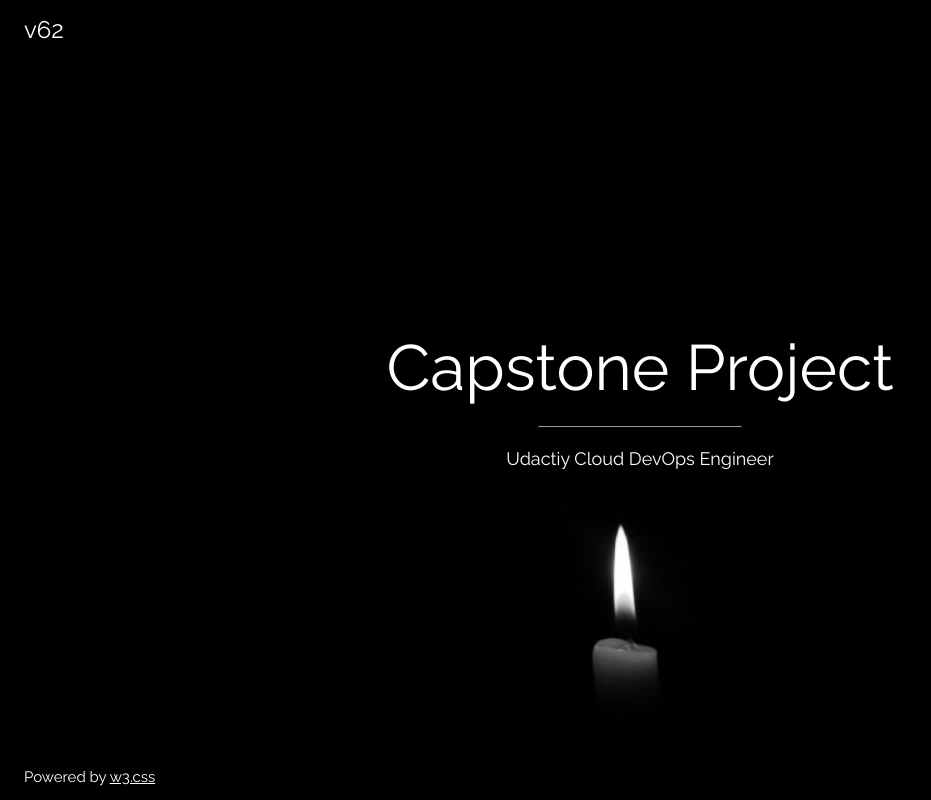
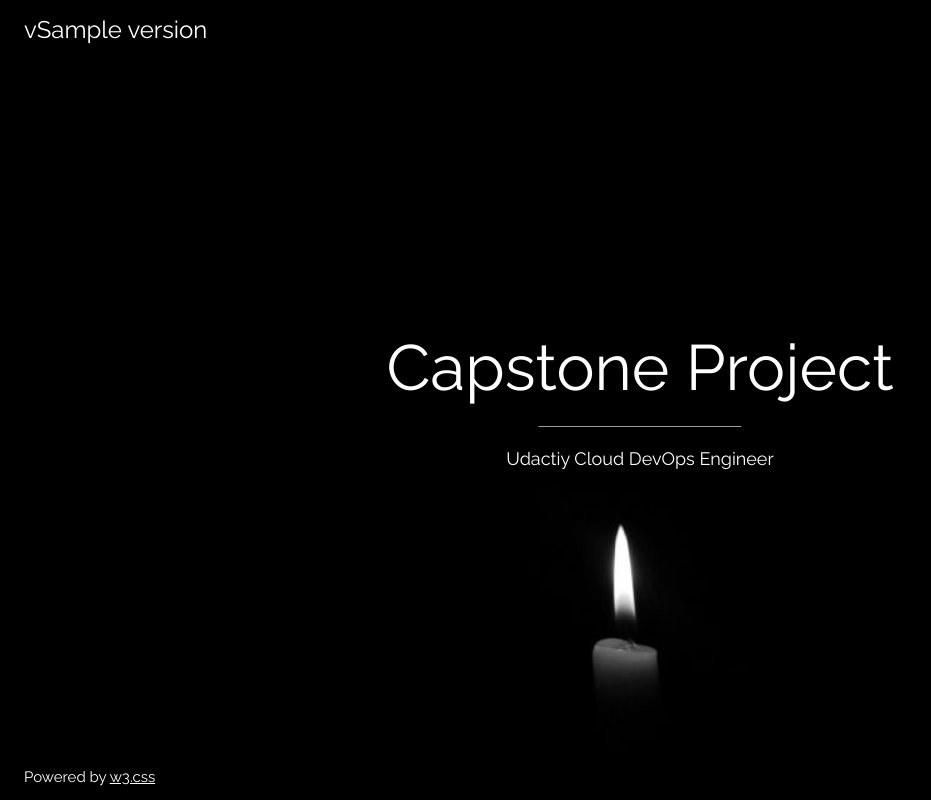
Before and after one commit to isa56k/Udacity-CDOE-Capstone, a Flask app: template App/templates/home.html in a window 1280 px wide. Shown: the whole page, without its empty margins (0-931 px from the left). Run offline with Flask 2, Linux system fonts and the light colour scheme; the template is opened without the code that fills it: most values are stand-ins (such as "Sample title", 1, 10 or a date in 2020).

Commit message:
Jenkins File Changes

```diff
--- a/App/app.py
+++ b/App/app.py
@@ -4,7 +4,7 @@ app = Flask(__name__)
 
 @app.route('/')
 def home():
-    return render_template("home.html",version=sys.argv[1])
+    return render_template("home.html",version=999)
 
 @app.route('/hostname')
 def hostname():
--- a/App/templates/home.html
+++ b/App/templates/home.html
@@ -10,7 +10,7 @@
 <body>
   <div class="bgimg w3-display-container w3-animate-opacity w3-text-white">
     <div class="w3-display-topleft w3-padding-large w3-xlarge">
-      v62
+      v{{version}}
     </div>
     <div class="w3-display-middle">
       <h1 class="w3-jumbo w3-animate-top">Capstone Project</h1>
```
Also changed, not shown: 1 other file.
